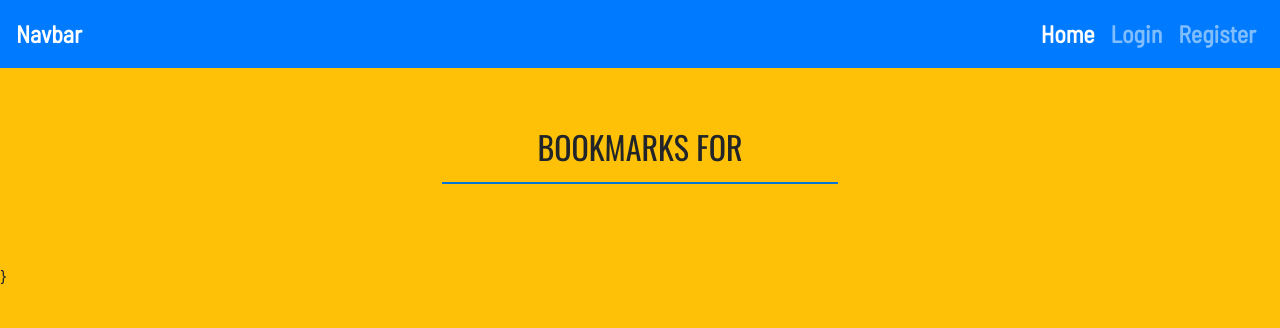
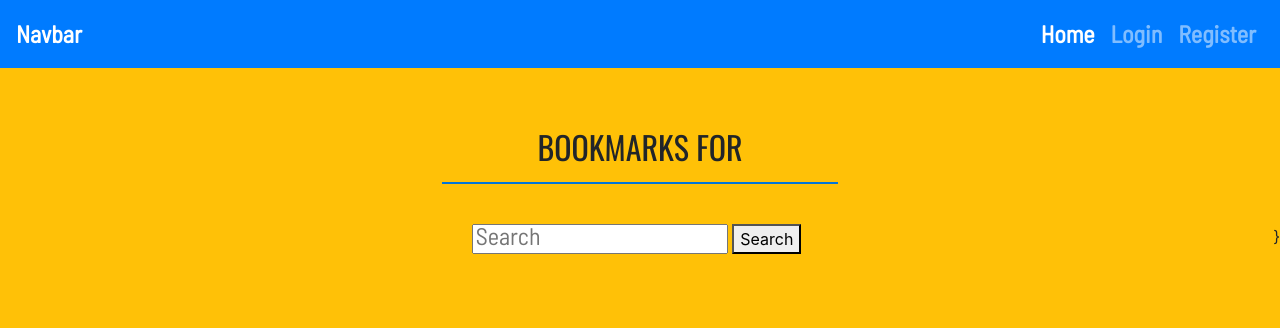
Before and after one commit to plyn85/bookmarks-app, a Flask app: template templates/users.html in a window 1280 px wide. Shown: the top 328 px of the page. Run offline with Flask 2, Linux system fonts and the light colour scheme; the template is opened without the code that fills it, so the values that code supplies are empty; some libraries are stand-ins or nearby versions.

Commit message:
adding search bar to users bookmarks page

```diff
--- a/templates/users.html
+++ b/templates/users.html
@@ -9,4 +9,19 @@ the name of which ever username they set up there account with will be displayed
     </h2>
   </div>
 </div>
-{%include 'bookmarks.html'%}} {%endblock%}
+<!-- search bar section -->
+<div class="row  mt-4">
+  <div class="col text-center">
+    <form action="{{ url_for('search_bar') }}" method="POST">
+      <input
+        type="text"
+        id="search_bar"
+        name="search_bar"
+        placeholder="Search"
+      />
+      <button type="submit">Search</button>
+    </form>
+  </div>
+  <!-- end search bar section -->
+  {%include 'bookmarks.html'%}} {%endblock%}
+</div>
```
